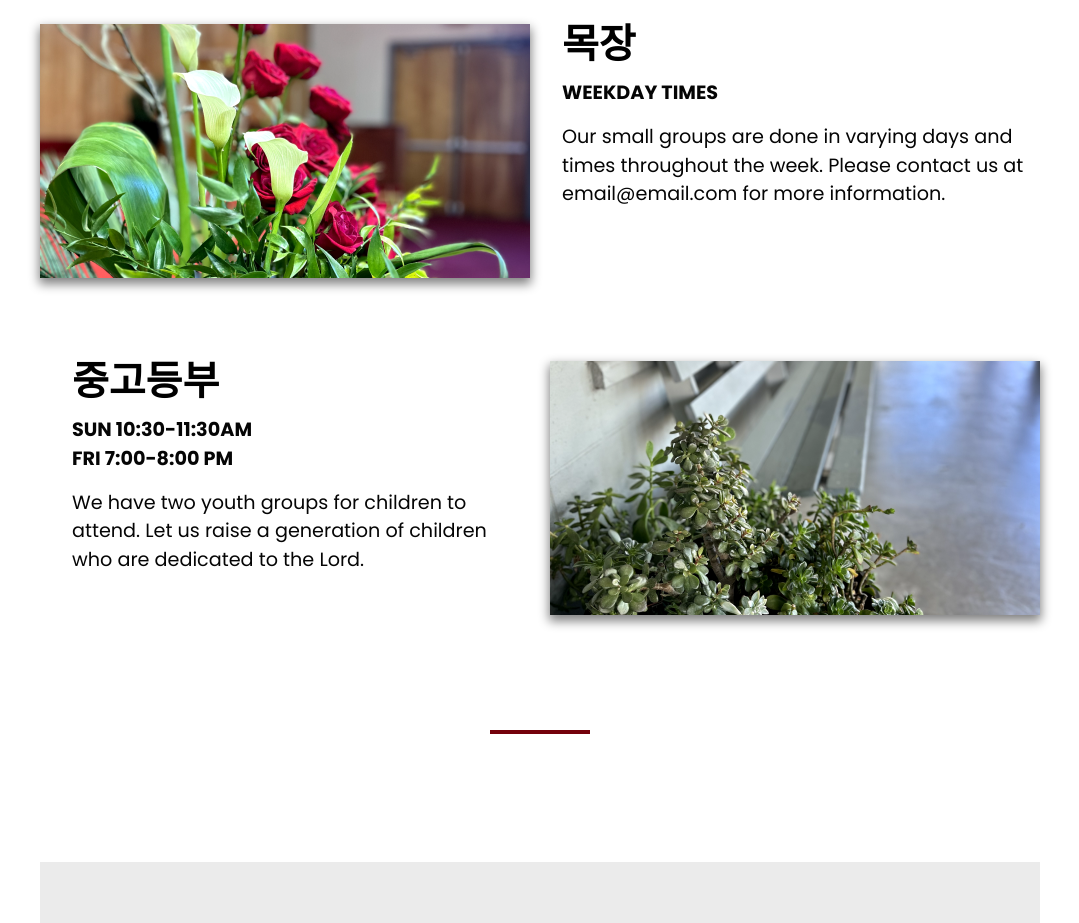
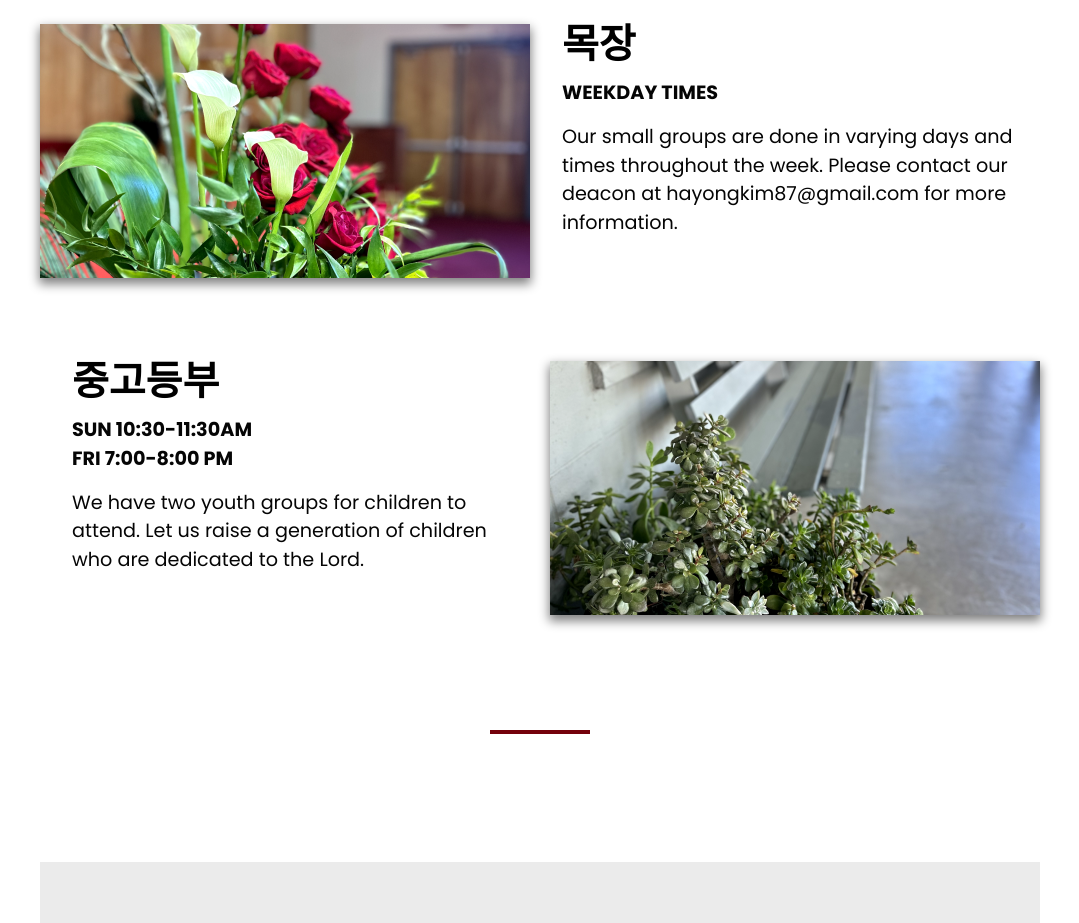
Before and after one commit to grle/kbcsj, a plain HTML site: page events.html in a window 1280 px wide. Shown: the part 1520-2443 px from the top of the page, without its empty margins (100-1179 px from the left). Drawn offline with Linux system fonts and the light colour scheme.

Commit message:
try commit

```diff
--- a/events.html
+++ b/events.html
@@ -106,8 +106,11 @@
             <div class="left-space">
                 <h2 class="pad-heading">목장</h2>
                 <p class="pad-heading"><strong>WEEKDAY TIMES</strong></p>
-                <p>Our small groups are done in varying days and times throughout the week. Please contact us at
-                    email@email.com for more information. </p>
+                <p>Our small groups are done in varying days and times throughout the week. Please contact our deacon at
+                    <a class="email" href="mailto:hayongkim87@gmail.com">
+                        hayongkim87@gmail.com</a>
+                    for more information.
+                </p>
                 <br>
             </div>
         </div>
```
Also changed, not shown: about.html (+3 -2 lines), index.html (+7 -2 lines).
